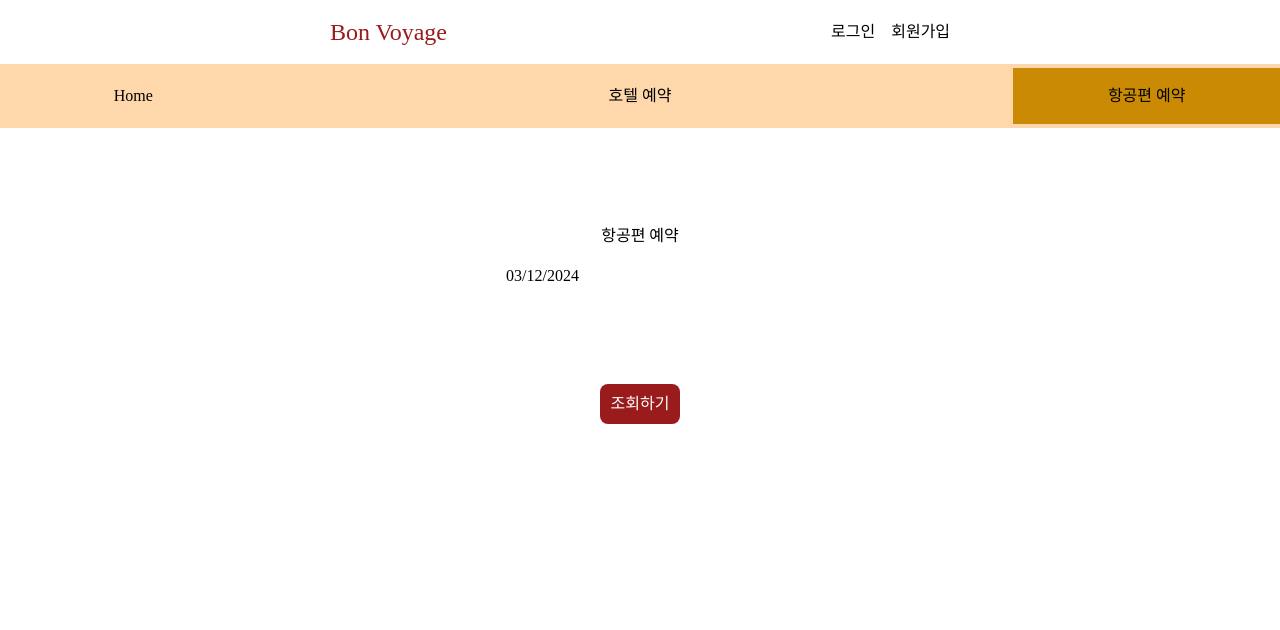
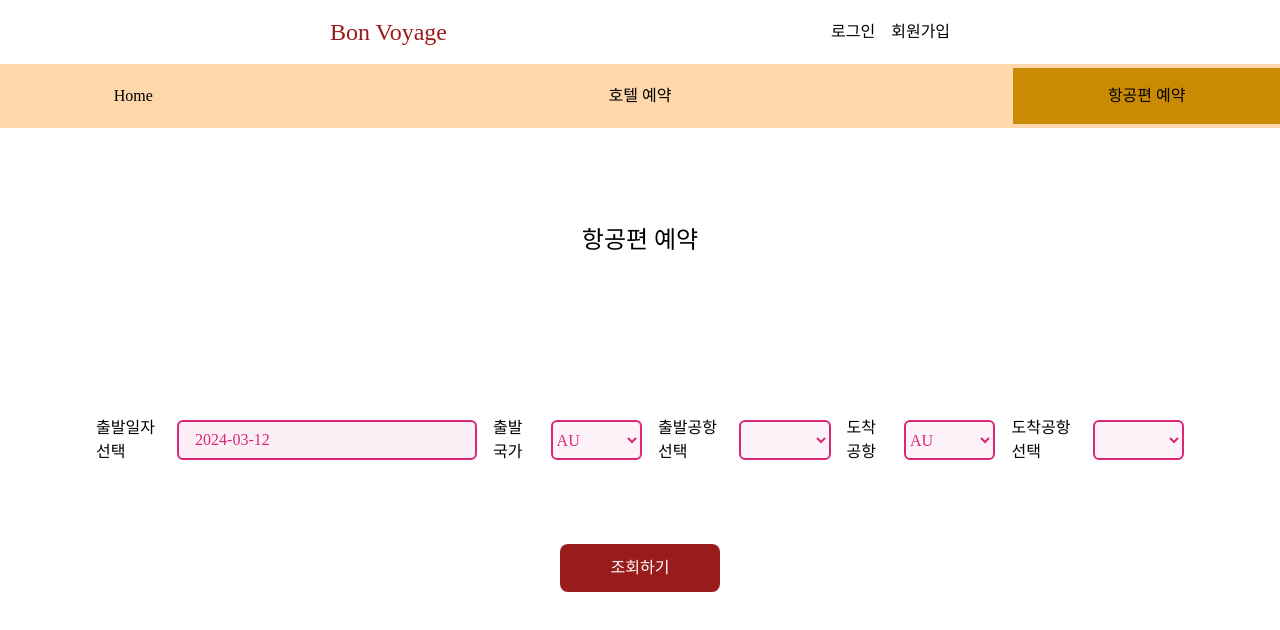
Before and after one commit to lemonade4813/travel-next-app, a Next.js app: page /flight in a window 1280 px wide. Shown: the top 630 px of the page. Built offline with nearby package versions, Linux system fonts and the light colour scheme; a web font is replaced by a local one.

Commit message:
feat : 항공편 예약 페이지 셀렉트 박스 추가 및 스타일 적용

```diff
--- a/next.config.mjs
+++ b/next.config.mjs
@@ -1,17 +1,17 @@
-// /** @type {import('next').NextConfig} */
-// const nextConfig = {};
+/** @type {import('next').NextConfig} */
+const nextConfig = {};
 
-// export default nextConfig;
+export default nextConfig;
 
 // const path = require('path'); // 1. path 선언
 
-import path from 'path';
+// import path from 'path';
 
-const nextConfig = {
-  reactStrictMode: true,
-  sassOptions: {
-    includePaths: [path.join(__dirname, 'styles')], // 2. sassOptions 옵션 추가
-  },
-};
+// const nextConfig = {
+//   reactStrictMode: true,
+//   sassOptions: {
+//     includePaths: [path.join(__dirname, 'styles')], // 2. sassOptions 옵션 추가
+//   },
+// };
 
-module.exports = nextConfig;
+// module.exports = nextConfig;
--- a/src/app/flight/page.tsx
+++ b/src/app/flight/page.tsx
@@ -5,30 +5,82 @@ import { useFetch } from "../util/common";
 import CustomerDatePicker from "../util/DatePicker";
 import DatePicker from "react-datepicker";
 import styles from '../../scss/DatePicker.module.scss'
+import 'react-datepicker/dist/react-datepicker.css';
+import { ko } from "date-fns/locale";
+import { iataCode } from "../util/iataCode";
 
-
-const flightCallUrl = `https://test.api.amadeus.com/v2/shopping/flight-offers?originLocationCode=SYD&destinationLocationCode=BKK&departureDate=2024-04-01&adults=1&nonStop=false&max=250`
+// const flightCallUrl = `https://test.api.amadeus.com/v2/shopping/flight-offers?originLocationCode=SYD&destinationLocationCode=BKK&departureDate=2024-04-01&adults=1&nonStop=false&max=250`
 
 export default function Flight(){
 
-    const {data : flightList , isLoading, error} = useFetch(flightCallUrl)
+
+
+    const [departCountry, setDepartCountry] = useState('')
+    const [departAirport, setDepartAirport] = useState('')
+    const [arriveCountry, setArriveCountry] = useState('')
+    const [arriveAirport, setArriveAirport] = useState('')
+
+    const flightCallUrl = `https://test.api.amadeus.com/v2/shopping/flight-offers?originLocationCode=${departAirport}&destinationLocationCode=${arriveAirport}&departureDate=2024-04-01&adults=1&nonStop=false&max=250`
 
 
 
+    console.log(flightCallUrl)
+
+    const {data : flightList , isLoading, error} = useFetch(flightCallUrl)
+
     const [date, setDate ] = useState< Date | null>(new Date());
-
-
 
     return(
         <div className="flex min-h-screen flex-col items-center p-24">
-            <h2 className="">항공편 예약</h2>
-            <DatePicker className = {`${styles['react-datepicker__input-container']} ${styles['react-datepicker']}`} selected={date} onChange={setDate}/>
+            <h2 className="text-2xl">항공편 예약</h2>
+            <div className="flex items-center gap-4 mt-40">
+                <p>출발일자 선택</p>
+                <DatePicker
+                    className = {`bg-pink-50 border-2 border-pink-600 text-pink-600 rounded-md h-10 w-32 ${styles['react-datepicker']}`}
+                    selected={date}
+                    onChange={setDate}
+                    dateFormat={'yyyy-MM-dd'}
+                    locale={ko}
+                />
+                <p>출발국가</p>
+                <select
+                    className={`bg-pink-50 border-2 border-pink-600 text-pink-600 rounded-md h-10 w-32`}
+                    onChange={(e) => setDepartCountry(e.target.value)}>
+                    {iataCode.map((list) =>
+                        <option>{list.country}</option>
+                    )}
+                </select>
+                <p>출발공항 선택</p>
+                <select
+                    className={`bg-pink-50 border-2 border-pink-600 text-pink-600 rounded-md h-10 w-32`}
+                    onChange={(e) => setDepartAirport(e.target.value)}>
+                    {iataCode.find((list) => list.country === departCountry)?.airport.map((a) =>
+                        <option>{a}</option>
+                    )}
+                </select>
+                <p>도착공항</p>
+                <select
+                    className={`bg-pink-50 border-2 border-pink-600 text-pink-600 rounded-md h-10 w-32`}
+                    onChange={(e) => setArriveCountry(e.target.value)}>
+                    {iataCode.map((list) =>
+                        <option>{list.country}</option>
+                    )}
+                </select>
+                <p>도착공항 선택</p>
+                <select
+                    className={`bg-pink-50 border-2 border-pink-600 text-pink-600 rounded-md h-10 w-32`}
+                    onChange={(e) => setArriveAirport(e.target.value)}>
+                    {iataCode.find((list) => list.country === arriveCountry)?.airport.map((a) =>
+                        <option>{a}</option>
+                    )}
+                </select>
+            </div>
             {/* <ReactDatePicker
                 selected={startDate}
                 onChange={(date) => setStartDate(date)}
                 className="border border-gray-300 rounded px-3 py-2 w-full focus:outline-none focus:ring focus:border-blue-300"
             /> */}
-            <button className="rounded-lg w-20 h-10 bg-red-800 text-white mt-20">조회하기</button>
+            <button className="rounded-lg w-40 h-12 bg-red-800 text-white mt-20">조회하기</button>
             {flightList?.data?.length > 0 &&
                 (
                     flightList?.data?.map(({itineraries, price, oneway} : any, index: number) => (
--- /dev/null
+++ b/src/app/util/iataCode.ts
@@ -0,0 +1,5 @@
+export const iataCode = [
+                    {country : 'AU', airport : ['SYD', 'CBR', 'HBA', 'MEL', 'BNE', 'PER','CNS']},
+                    {country : 'TH', airport : ['DMK', 'BKK', 'HKT', 'CNX', 'UTH']},
+
+]
--- a/src/scss/DatePicker.module.scss
+++ b/src/scss/DatePicker.module.scss
@@ -2,11 +2,11 @@
 .react-datepicker__input-container {
 
     input{
+
         border : 2px solid var(--neutral-light-darkest, #C5C6CC);
         height : 48px;
         border-radius : 8px;
         padding-left : 10px;
-        background :  no-repeat 95% 50%;
         font-family : Inter;
         box-sizing : border-box;
     }
@@ -16,19 +16,29 @@
 
     padding : 16px;
     width : 300px;
-
-    .react-datepicker__header {
-        background-color: #fff;
-        color: #fff;
-        border-bottom: none;
-        border-radius: 0;
-    }
+    background-color: #FBEFF5;
 
     .react-datepicker__month-container {
 
         padding-bottom : 16px;
         margin-bottom : 8px;
         border-bottom : 1px solid #D4D6DD;
+
+        .react-datepicker__header  {
+            background-color: #fff;
+            color: #fff;
+            border-bottom: none;
+            border-radius: 0;
+        }
+
+        .react-datepicker__month  {
+            background-color: #fff;
+            color: #fff;
+            border-bottom: none;
+            border-radius: 0;
+        }
+
+
 
         .react-datepicker__day-names{
 
```
Also changed, not shown: tsconfig.json (+25 -5 lines).
